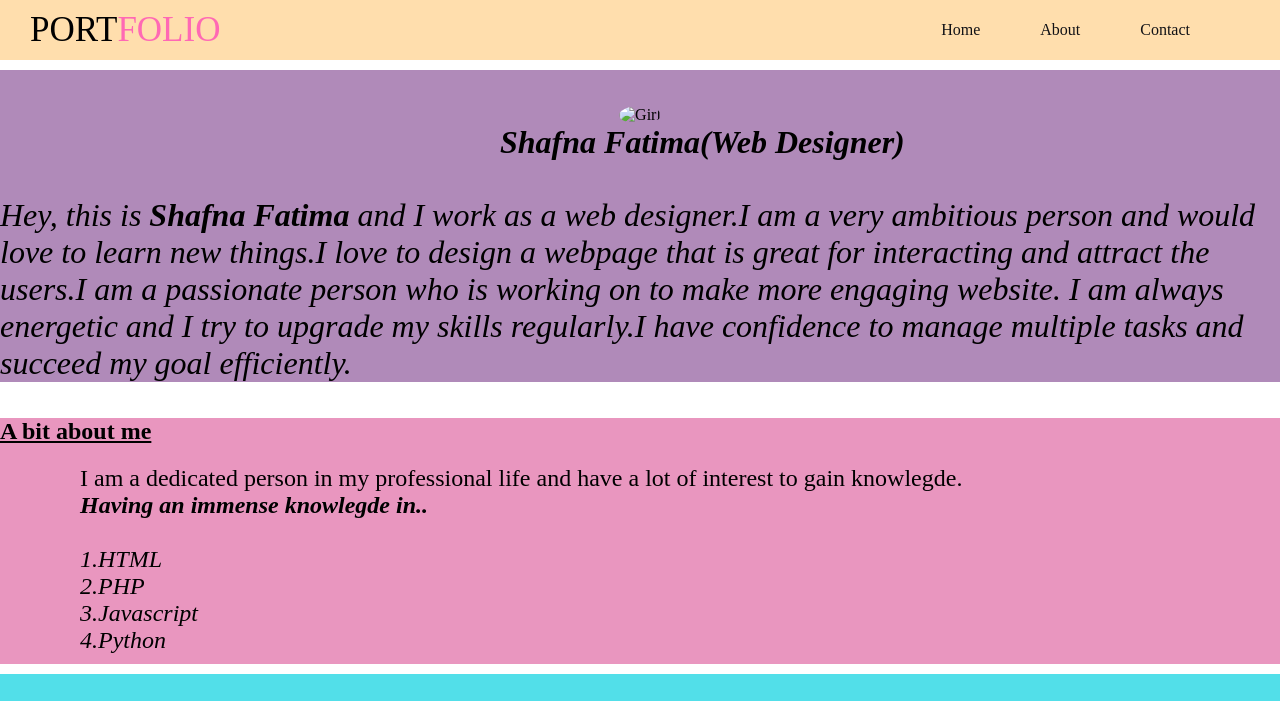
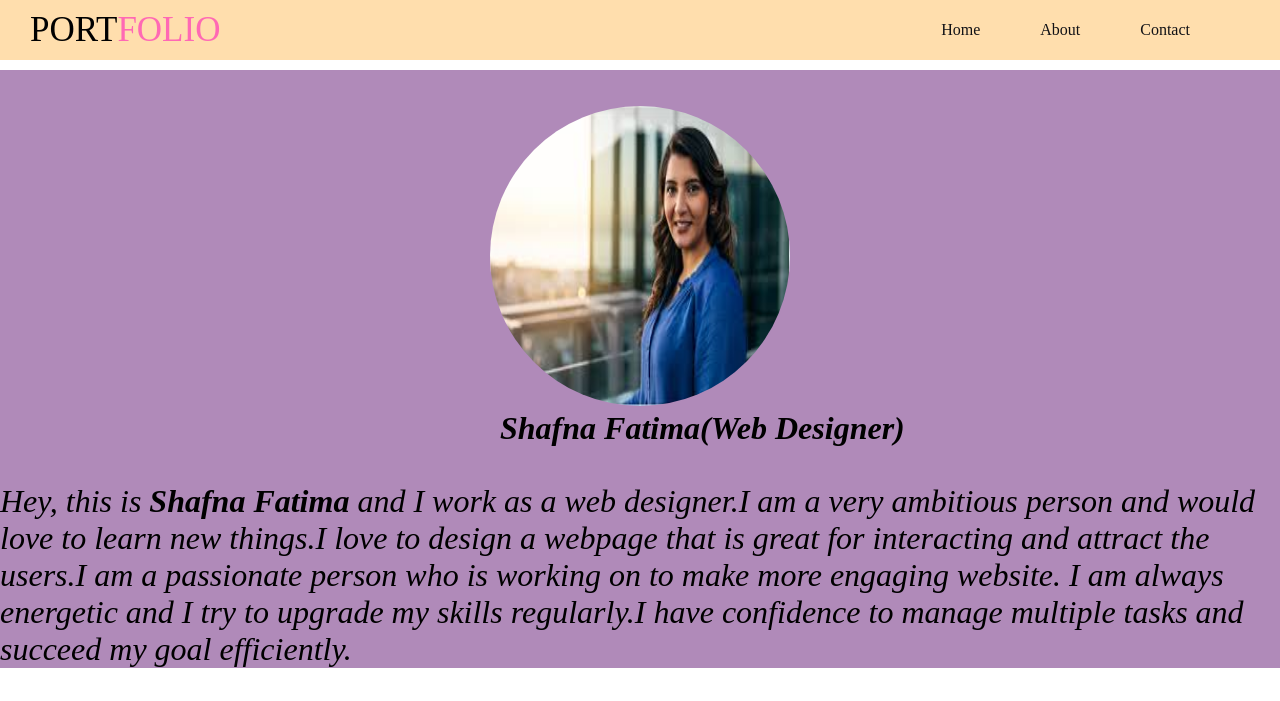
Before and after one commit to ShafnaFatima-S/DigitalPortfolio, a plain HTML site: page index.html in a window 1280 px wide. Shown: the top 701 px of the page. Drawn offline with Linux system fonts and the light colour scheme.

Commit message:
index.html

```diff
--- a/index.html
+++ b/index.html
@@ -17,7 +17,7 @@
         <section id="home">
             <div class="con"><br><br>
 
-           <center><img src="image/girl.jpg" alt="Girl" ></center>
+           <center><img src="girl.jpg" alt="Girl" ></center>
            <h5><i>Shafna Fatima(Web Designer)</i></h5>
            <br><br>
             <p>
```
